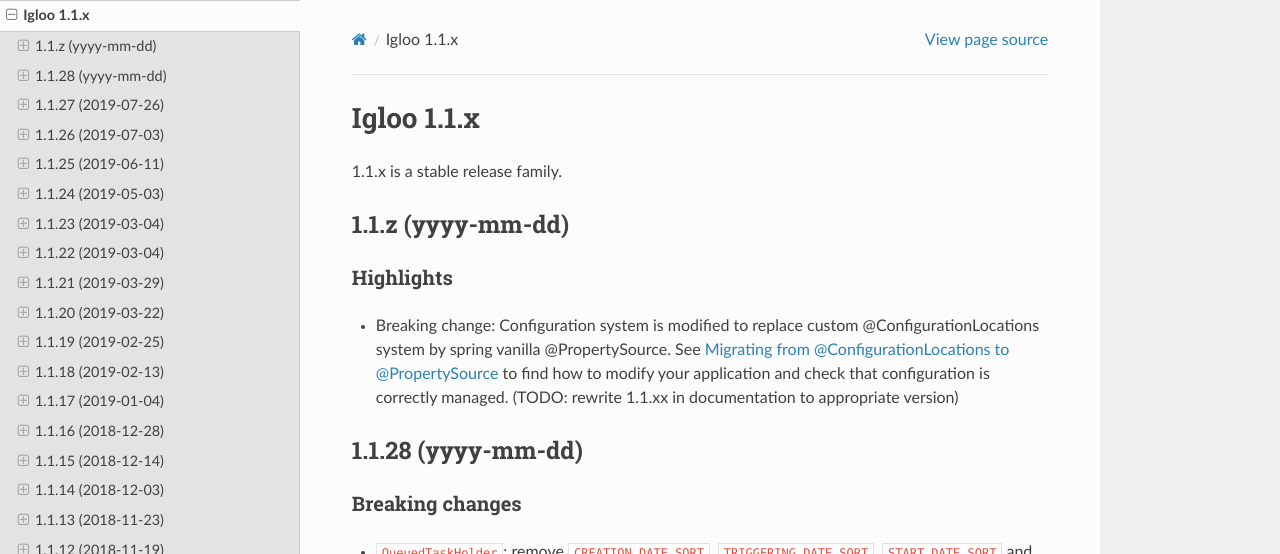
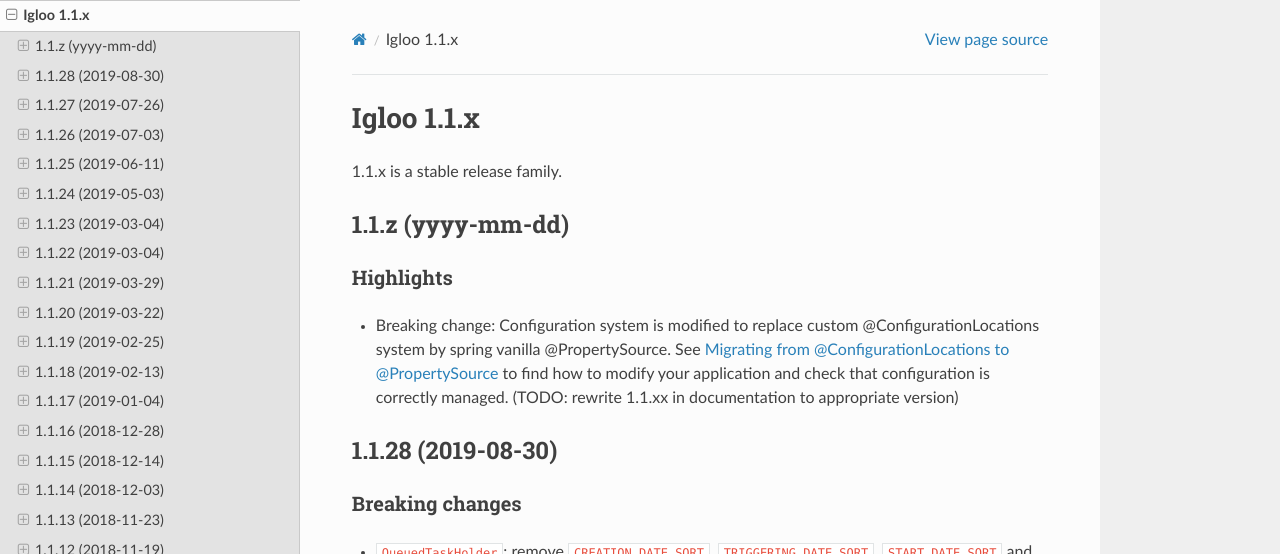
Before and after one commit to igloo-project/igloo-doc, a Sphinx documentation site: the page built from source/release-notes/1.1.x.rst, in a window 1280 px wide and 900 px high. Shown: the top 554 px of the window. Built offline with Sphinx 7.4.7 and the Read the Docs theme 2.0.0, drawn with Linux system fonts in a browser that asks for light colours.

Commit message:
1.1.28: update release notes

```diff
--- a/source/release-notes/1.1.x.rst
+++ b/source/release-notes/1.1.x.rst
@@ -20,7 +20,7 @@
 
 .. _v1.1.28:
 
-1.1.28 (yyyy-mm-dd)
+1.1.28 (2019-08-30)
 ###################
 
 Breaking changes
```
